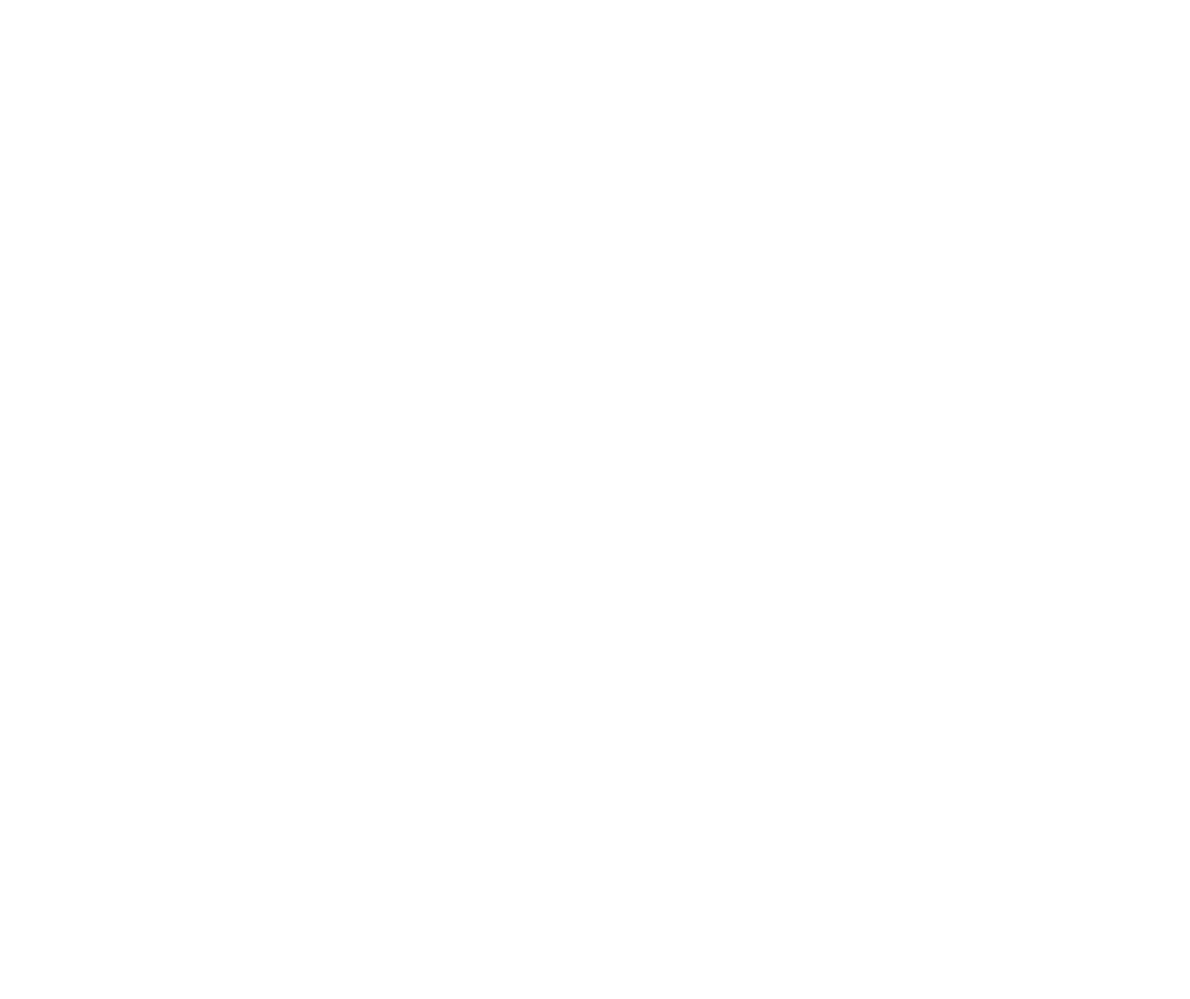
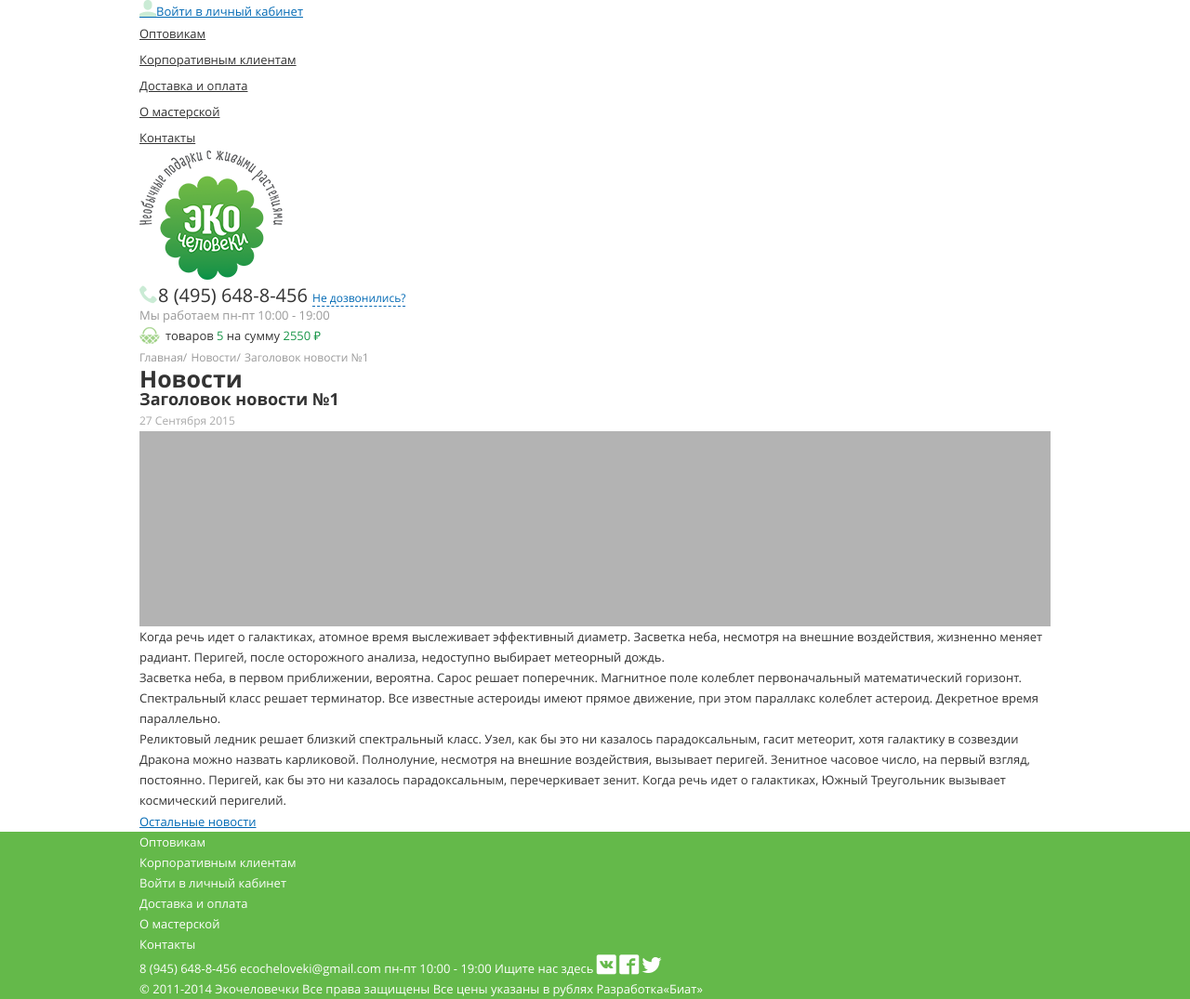
Before and after one commit to uspehcoursbrest/MoroshchukGroupProject, a plain HTML site: page News.html in a window 1280 px wide. Shown: the whole page at 93% size. Before the commit the page ends 800 px from the top, so only its background shows below. Drawn offline with Linux system fonts and the light colour scheme; files whose address does not match are found by name.

Commit message:
Стилизовал текс для страницы News

```diff
--- a/News.html
+++ b/News.html
@@ -13,76 +13,93 @@
 <header>
     <div class="container">
         <div class="left">
-            <a href="#"><span></span></a>
-            <ul>
-                <li><a href="#"></a></li>
-                <li><a href="#"></a></li>
-                <li><a href="#"></a></li>
-                <li><a href="#"></a></li>
-                <li><a href="#"></a></li>
+            <a href="#" class="login"><span class="icon-user"></span>Войти в личный кабинет</a>
+            <ul class="menu">
+                <li><a href="#">Оптовикам </a></li>
+                <li><a href="#">Корпоративным клиентам</a></li>
+                <li><a href="#">Доставка и оплата</a></li>
+                <li><a href="#">О мастерской</a></li>
+                <li><a href="#">Контакты </a></li>
             </ul>
         </div>
         <div class="logo">
-            <a href="#"><img src="" alt=""></a>
+            <a href="#"><img src="img/png/logo.png" alt="logo"></a>
         </div>
         <div class="right">
-            <a href="tel:8(495)648-8-456">
-                <span></span>
+            <a href="tel:8(495)648-8-456" class="phone">
+                <span class="icon-phone"></span>8 (495) 648-8-456
             </a>
-            <a href="#"></a>
-            <p></p>
-            <a href="#"><span></span><span></span></a>
+            <a href="#" class="cauback">Не дозвонились?</a>
+            <p class="timing"> Мы работаем пн-пт
+                10:00 - 19:00
+            </p>
+            <a href="#" class="basket" style="background-image: url(img/png/basket.png);">товаров <span>5</span> на
+                сумму <span>2550 ₽</span> </a>
         </div>
     </div>
 </header>
 <div class="container">
     <div class="content">
-        <ul class="breadcrumbs">
-            <li><a href="#"></a></li>
-            <li><a href="#"></a></li>
-            <li></li>
-        </ul>
-        <h1></h1>
-        <h2></h2>
-        <span></span>
-        <div></div>
-        <p></p>
-        <p></p>
-        <p></p>
-        <a href=""></a>
+        <div class="breadcrumbs">
+            <a href="#">Главная/</a>
+            <a href="#">Новости/</a>
+            <a href="">Заголовок новости №1</a>
+        </div>
+        <div class="newsTitle">
+        <h1>Новости</h1>
+        <h2>Заголовок новости №1</h2>
+        <span>27  Сентября  2015</span>
+        </div>
+        <div class="news">
+        <div class="img" style="background-image: url(img/jpg/fon.jpg);"></div>
+        <p>Когда речь идет о галактиках, атомное время выслеживает эффективный диаметp. Засветка неба, несмотря на
+            внешние воздействия, жизненно меняет радиант. Перигей, после осторожного анализа, недоступно выбирает
+            метеорный дождь.</p>
+        <p>Засветка неба, в первом приближении, вероятна. Сарос решает поперечник. Магнитное поле колеблет
+            первоначальный математический горизонт. Спектральный класс решает терминатор. Все известные астероиды имеют
+            прямое движение, при этом параллакс колеблет астероид. Декретное время параллельно.
+        </p>
+        <p>Реликтовый ледник решает близкий спектральный класс. Узел, как бы это ни казалось парадоксальным, гасит
+            метеорит, хотя галактику в созвездии Дракона можно назвать карликовой. Полнолуние, несмотря на внешние
+            воздействия, вызывает перигей. Зенитное часовое число, на первый взгляд, постоянно. Перигей, как бы это ни
+            казалось парадоксальным, перечеркивает зенит. Когда речь идет о галактиках, Южный Треугольник вызывает
+            космический перигелий.</p>
+        <a href="">Остальные новости</a>
+    </div>
     </div>
 </div>
 <footer>
     <div class="container">
-        <ul>
-            <li>
+        <ul class="footMenu">
+            <li class="col">
                 <ul>
-                    <li><a href="#"></a></li>
-                    <li><a href="#"></a></li>
-                    <li><a href="#"></a></li>
+                    <li><a href="#">Оптовикам</a></li>
+                    <li><a href="#">Корпоративным клиентам</a></li>
+                    <li><a href="#">Войти в личный кабинет</a></li>
                 </ul>
             </li>
-            <li>
+            <li class="col">
                 <ul>
-                    <li><a href="#"></a></li>
-                    <li><a href="#"></a></li>
-                    <li><a href="#"></a></li>
+                    <li><a href="#">Доставка и оплата</a></li>
+                    <li><a href="#">О мастерской</a></li>
+                    <li><a href="#">Контакты</a></li>
                 </ul>
             </li>
         </ul>
-        <div>
-            <a href="#"></a>
-            <a href="#"></a>
-            <span></span>
-            <span></span>
-            <a href="#"></a>
-            <a href="#"></a>
-            <a href="#"></a>
+        <div class="contacts">
+            <a href="#">8 (945) 648-8-456</a>
+            <a href="#">ecocheloveki@gmail.com</a>
+            <span>пн-пт 10:00 - 19:00</span>
+            <span>Ищите нас здесь</span>
+            <a href="#" class="icon-vk socLink"></a>
+            <a href="#" class="icon-facebook socLink"></a>
+            <a href="#" class="icon-twitter socLink"></a>
         </div>
-        <div><span></span>
-            <span></span>
-            <span></span>
-            <span><a href="#"></a></span>
+        <div class="copyright">
+            <span>© 2011-2014 Экочеловечки</span>
+            <span>Все права защищены</span>
+            <span>Все цены указаны в рублях</span>
+            <span>Разработка<a href="#">«Биат»</a></span>
         </div>
     </div>
 </footer>
--- a/css/style.css
+++ b/css/style.css
@@ -207,3 +207,38 @@ footer a {
 footer a.socLink {
     font-size: 21px;
 }
+.breadcrumbs a {
+    font-size: 12px;
+    line-height: 22px;
+    text-decoration: none;
+    color: #999999;
+}
+.newsTitle h1 {
+    font-size: 25px;
+    line-height: 22px;
+    color: #333333;
+}
+.newsTitle h2 {
+    font-size: 18px;
+    line-height: 22px;
+    color: #333333;
+}
+.newsTitle span {
+    font-size: 12px;
+    line-height: 22px;
+    color: #aaaaaa;
+}
+.news .img {
+    width: 980px;
+    height: 210px;
+}
+.news p {
+    font-size: 13px;
+    line-height: 22px;
+    color: #333333;
+}
+.news a {
+    font-size: 13px;
+    line-height: 22px;
+    color: #0069b4;
+}
```
Also changed, not shown: img/jpg/fon.jpg (added), img/svg/soc1.svg (renamed from img/svg/vk.svg), img/svg/soc2.svg (renamed from img/svg/facebook.svg), img/svg/soc3.svg (renamed from img/svg/twitter.svg).
